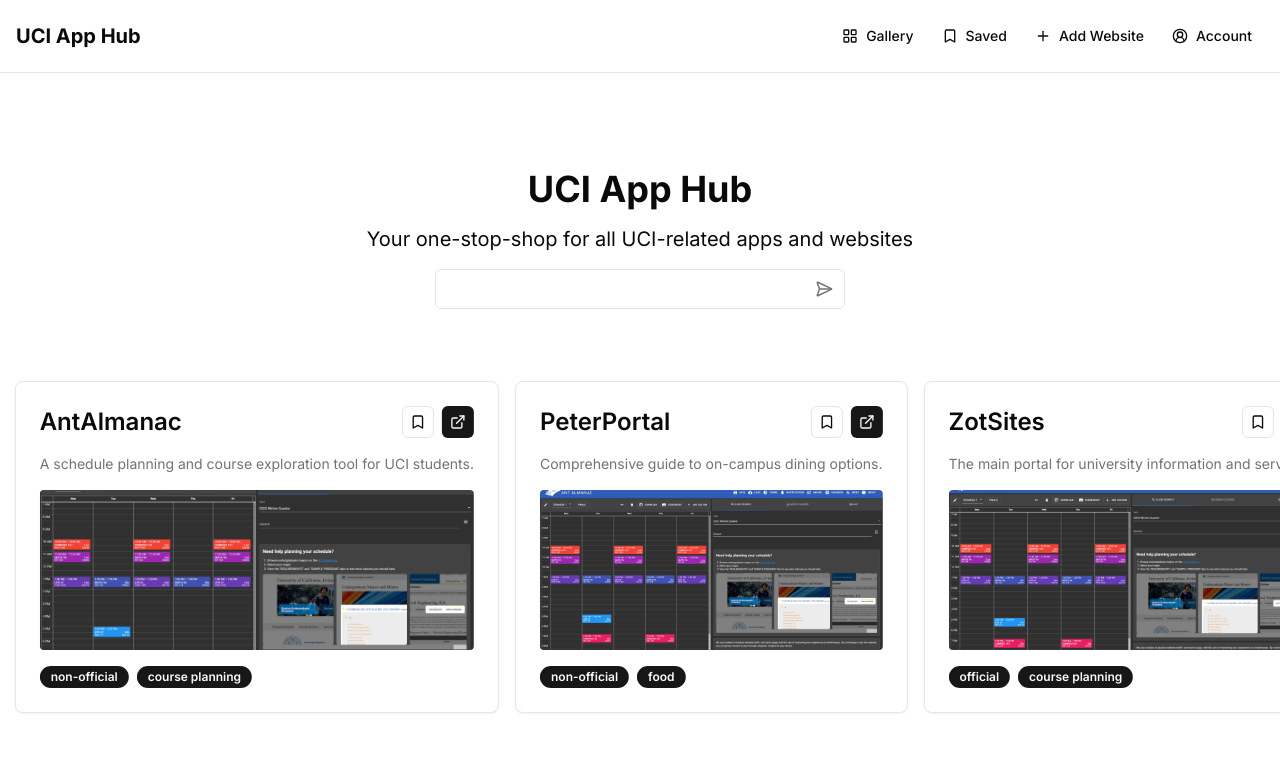
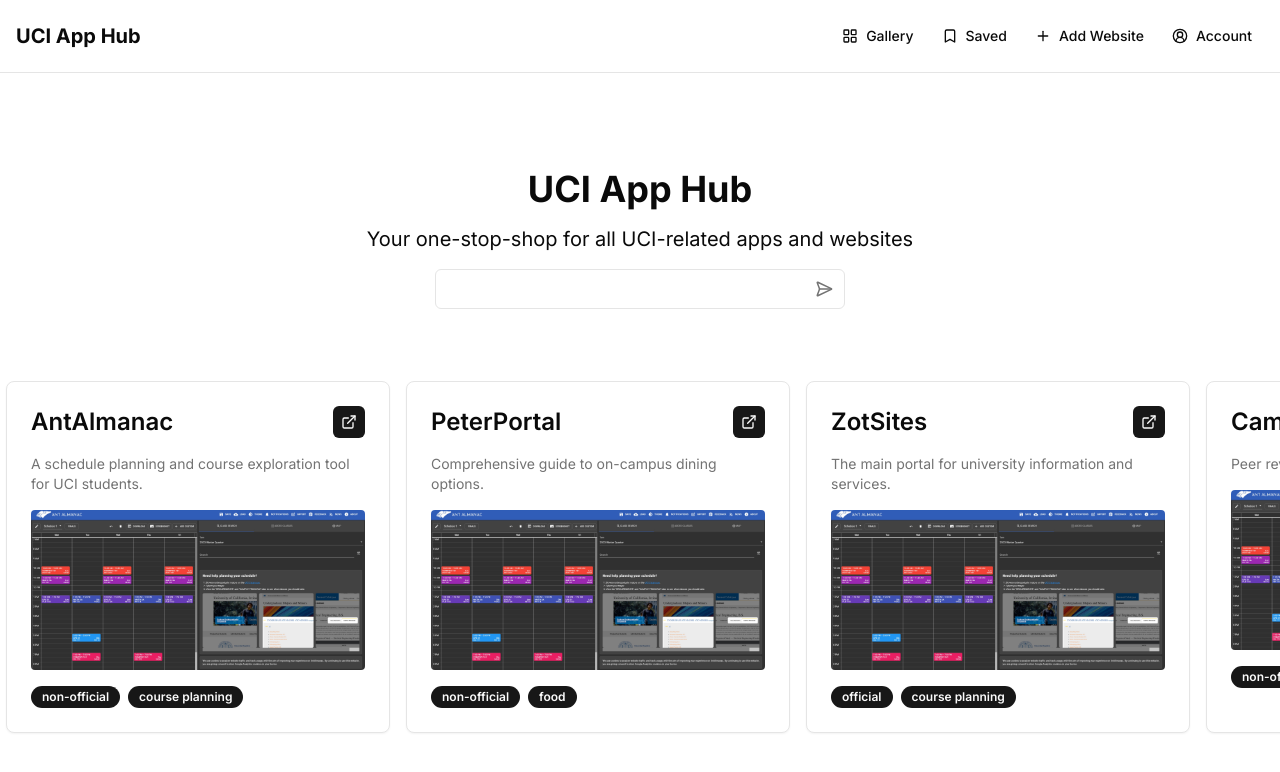
Before and after one commit to charlieweinberger/uci-app-catalog, a Next.js app: page / in a window 1280 px wide. Shown: the top 772 px of the page. Built offline with nearby package versions, Linux system fonts and the light colour scheme.

Commit message:
made progress on fixing marquee

```diff
--- a/src/app/page.tsx
+++ b/src/app/page.tsx
@@ -5,13 +5,13 @@
 
 export default function Home() {
   return (
-    <main className="h-full p-24 flex flex-col items-center justify-center gap-16">
+    <div className="h-full pt-24 flex flex-col items-center justify-center gap-16">
       <div className="flex flex-col items-center gap-4 text-center">
         <h1 className="text-4xl font-bold">UCI App Hub</h1>
         <p className="text-xl">Your one-stop-shop for all UCI-related apps and websites</p>
         <SearchBar />
       </div>
       <Marquee />
-    </main>
+    </div>
   )
 }
--- a/src/components/gallery-item.tsx
+++ b/src/components/gallery-item.tsx
@@ -11,11 +11,13 @@
   onClick?: () => void
   onSave?: () => void
   isSaved?: boolean
+  showSaveButton?: boolean
+  width?: string
 }
 
-export default function GalleryItem({ website, onClick, onSave, isSaved }: GalleryItemProps) {
+export default function GalleryItem({ website, onClick, onSave, isSaved, showSaveButton=true, width="w-auto" }: GalleryItemProps) {
   return (
-    <div className="flex flex-col p-6 gap-4 cursor-pointer rounded-lg border bg-card text-card-foreground shadow-sm transition-shadow hover:shadow-lg" onClick={onClick}>
+    <div className={`${width} flex flex-col p-6 gap-4 cursor-pointer rounded-lg border bg-card text-card-foreground shadow-sm transition-shadow hover:shadow-lg`} onClick={onClick}>
 
       {/* Title + Links */}
       <div className="flex justify-between">
@@ -23,7 +25,7 @@
           {website.name}
         </h2>
         <div className="flex gap-2">
-          <Button
+          {showSaveButton && <Button
             variant="outline"
             size="icon"
             className="h-8 w-8"
@@ -33,7 +35,7 @@
             }}
           >
             <Bookmark className={isSaved ? "fill-current" : ""} />
-          </Button>
+          </Button>}
           <Button size="icon" className="h-8 w-8" asChild>
             <Link
               href={website.link}
--- a/src/components/marquee.tsx
+++ b/src/components/marquee.tsx
@@ -5,16 +5,17 @@
 import { websites } from "@/lib/mock-data";
 
 export default function WebsiteMarquee() {
+  // TODO: make the gallery items unclickable (other than the link) in the marquee
   return (
-    <div>
     <Marquee className="max-w-[1536px]" pauseOnHover>
       {websites.map((website) => (
         <GalleryItem
           key={website.id}
           website={website}
+          showSaveButton={false}
+          width={"w-[384px]"}
         />
       ))}
     </Marquee>
-    </div>
   );
 }
```
Lines whose indentation alone changed are shown as unchanged.
